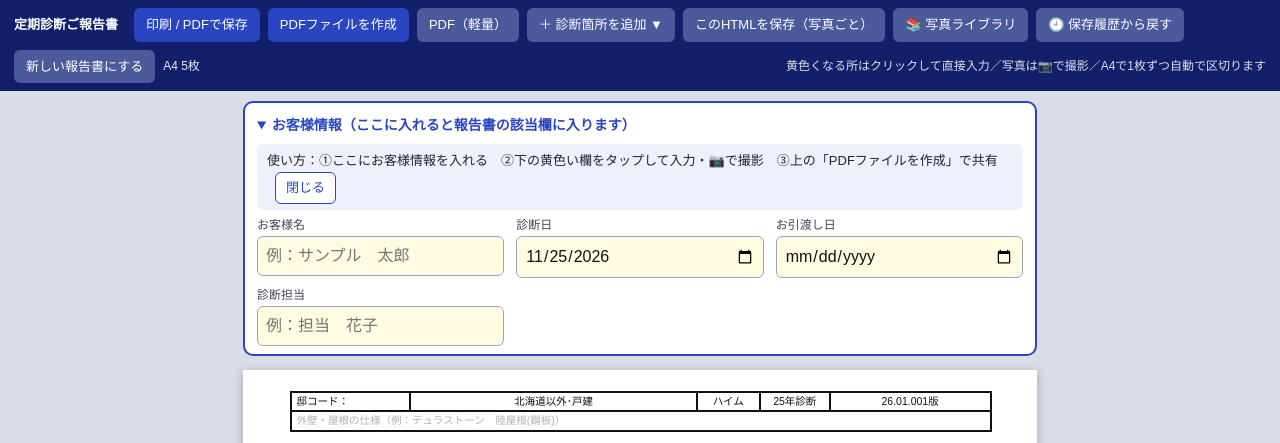
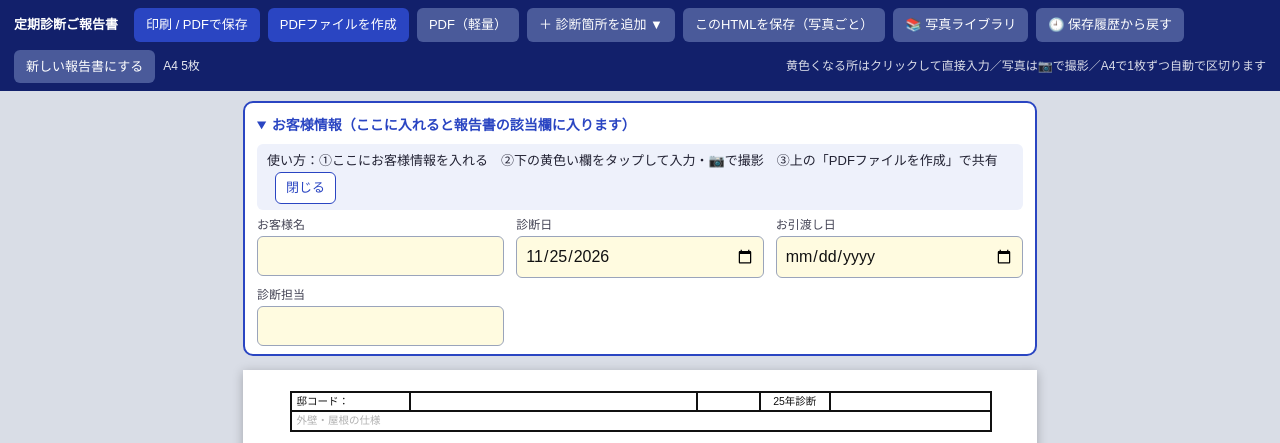
Before and after one commit to sho4special0thanks4-sketch/teiki-shindan-8164a0a4, a plain HTML site: page index.html in a window 1280 px wide. Shown: the top 443 px of the page. Drawn offline with nearby package versions, Linux system fonts and the light colour scheme.

Commit message:
入力欄の例示と初期値を空欄に変更

```diff
--- a/index.html
+++ b/index.html
@@ -314,8 +314,8 @@ iPadの「ファイル」アプリのプレビューなどでは動きません
       var cut=(i===8)?" cut":(i===13?" last":"");
       rows+='<div class="lab'+cut+'" data-g="'+(i<9?"b":"s")+'" style="grid-row:'+(i+1)+'" contenteditable>'+r[0]+'</div><div class="val'+cut+'" style="grid-row:'+(i+1)+'" contenteditable>'+r[1]+'</div>';
     });
-    return '<table class="code"><tr><td class="l" style="width:17%" contenteditable data-f="0" data-ph="邸コード：">邸コード：</td><td style="width:41%" contenteditable data-f="1">北海道以外･戸建</td><td style="width:9%" contenteditable data-f="2">ハイム</td><td style="width:10%" contenteditable data-f="3">25年診断</td><td style="width:23%" contenteditable data-f="4">26.01.001版</td></tr>'+
-      '<tr><td class="l" colspan="5" contenteditable data-f="5" data-ph="外壁・屋根の仕様（例：デュラストーン　陸屋根(鋼板)）"></td></tr></table>'+
+    return '<table class="code"><tr><td class="l" style="width:17%" contenteditable data-f="0" data-ph="邸コード：">邸コード：</td><td style="width:41%" contenteditable data-f="1"></td><td style="width:9%" contenteditable data-f="2"></td><td style="width:10%" contenteditable data-f="3">25年診断</td><td style="width:23%" contenteditable data-f="4"></td></tr>'+
+      '<tr><td class="l" colspan="5" contenteditable data-f="5" data-ph="外壁・屋根の仕様"></td></tr></table>'+
       '<div class="ctitle"><span contenteditable data-ph="お客様名" data-f="n"></span>　様邸　<span data-f="t" style="min-width:0">25年目定期診断ご報告書</span></div>'+
       '<div class="gbar"></div>'+
       '<div class="cmain">'+photoHTML("外観写真をタップして追加")+
@@ -340,7 +340,7 @@ iPadの「ファイル」アプリのプレビューなどでは動きません
       '<div class="gband s">表札</div>'+photoHTML("表札写真を追加")+'</div></div>';
   }
   function bandBlock(sid,title){
-    return '<div class="blk band" data-sid="'+sid+'" data-keep="1"><div contenteditable data-ph="見出し（例：外壁　デュラストーン）">'+title+'</div>'+
+    return '<div class="blk band" data-sid="'+sid+'" data-keep="1"><div contenteditable data-ph="見出し（例：外壁）">'+title+'</div>'+
       '<span class="sec-tools no-print"><button class="mini" type="button" data-act="addEntry">＋診断欄</button><button class="mini del" type="button" data-act="delSec">見出し削除</button></span></div>';
   }
   function entryBlock(sid,item,res,note){
@@ -629,10 +629,10 @@ iPadの「ファイル」アプリのプレビューなどでは動きません
   })();
 
   /* ====== 共通の使いやすさ部品（お客様情報の一括入力／診断箇所のひな形／複数写真／自動保存の復元／PDF軽量版） ====== */
-  var IB_FIELDS=[{id:"name",label:"お客様名",type:"text",ph:"例：サンプル　太郎",cell:function(){return document.querySelector('#cover [data-f="n"]')}},
+  var IB_FIELDS=[{id:"name",label:"お客様名",type:"text",ph:"",cell:function(){return document.querySelector('#cover [data-f="n"]')}},
  {id:"date",label:"診断日",type:"date",cell:function(){return document.querySelector('#cover table.dates tr:nth-child(1) td:not(.k)')}},
  {id:"hand",label:"お引渡し日",type:"date",cell:function(){return document.querySelector('#cover table.dates tr:nth-child(2) td:not(.k)')}},
- {id:"tanto",label:"診断担当",type:"text",ph:"例：担当　花子",remember:true,cell:function(){return document.querySelector('#cover .cfoot .nm')}}];
+ {id:"tanto",label:"診断担当",type:"text",ph:"",remember:true,cell:function(){return document.querySelector('#cover .cfoot .nm')}}];
   var IB_PRESETS=[["基礎（水平測定）","基礎　水平測定(外壁出隅 対角4箇所)",[["傾斜　※水平ゲージ気泡が全箇所で枠線内→否(判定)"],["傾斜　※水平ゲージ気泡が全箇所で枠線内→否(判定)"]]],
  ["基礎（立上り部）","基礎　立上り部",[["欠損　※深さ20mm以上の場合は要(判定)"],["ひび割れ　※幅0.5mm以上の場合は要(判定)"]]],
  ["外壁","外壁",[["クラック",DEF_RESULT,"特に必要ありません。"]]],
```
